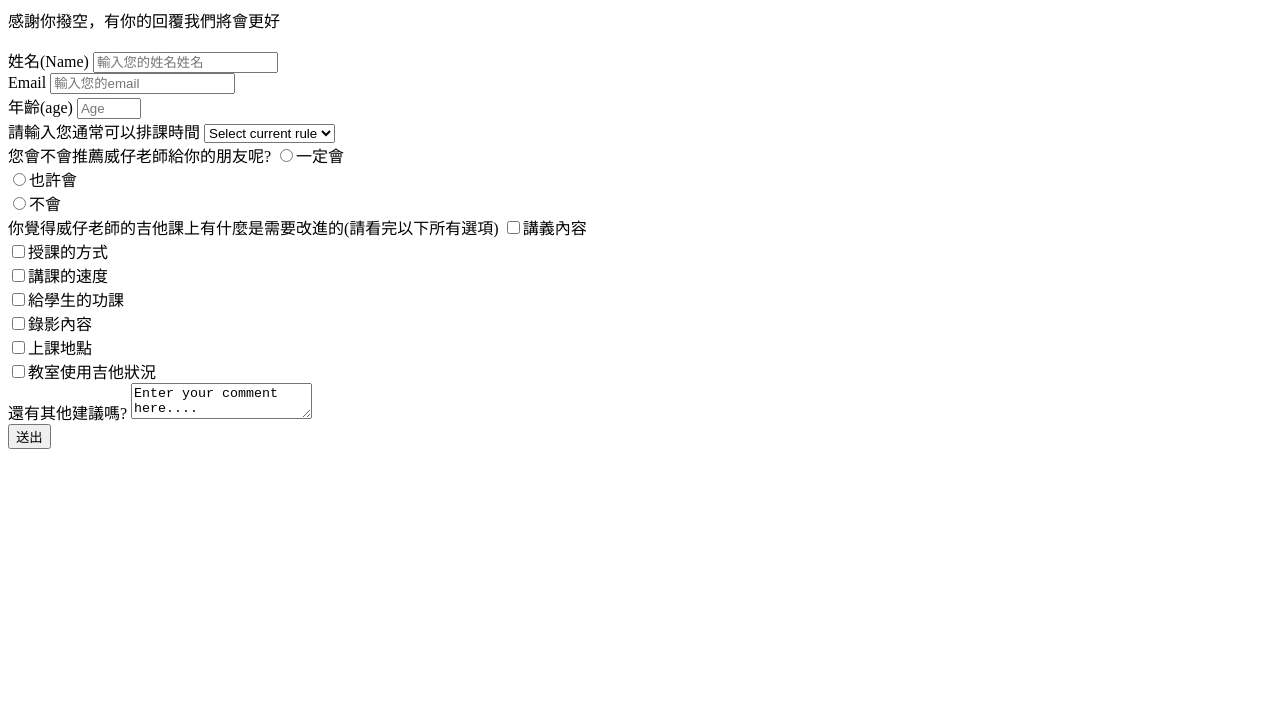
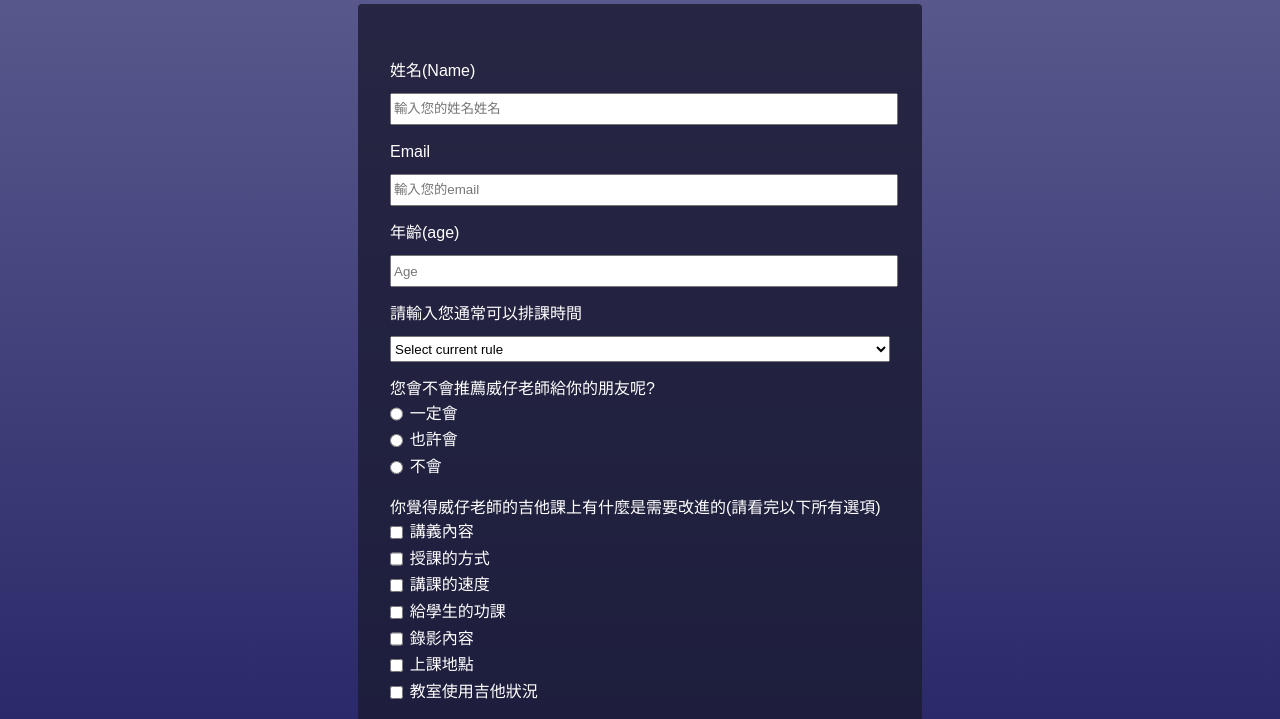
Before and after one commit to liam9930/liam9930.github.io, a plain HTML site: page Survey Form.html in a window 1280 px wide. Shown: the part 81-800 px from the top of the page. Drawn offline with Linux system fonts and the light colour scheme.

Commit message:
change css addresss

```diff
--- a/Survey Form.html
+++ b/Survey Form.html
@@ -3,7 +3,7 @@
 <head>
 <meta charset="UTF-8">
 <title>Survey Form</title>
-<link rel="stylesheet" href=styles.css>
+<link rel="stylesheet" href="style.css">
 <meta name="viewport" content="width=device-width,initial-scale=1,user-scalable=no" />
 </head>
 <body>
```
